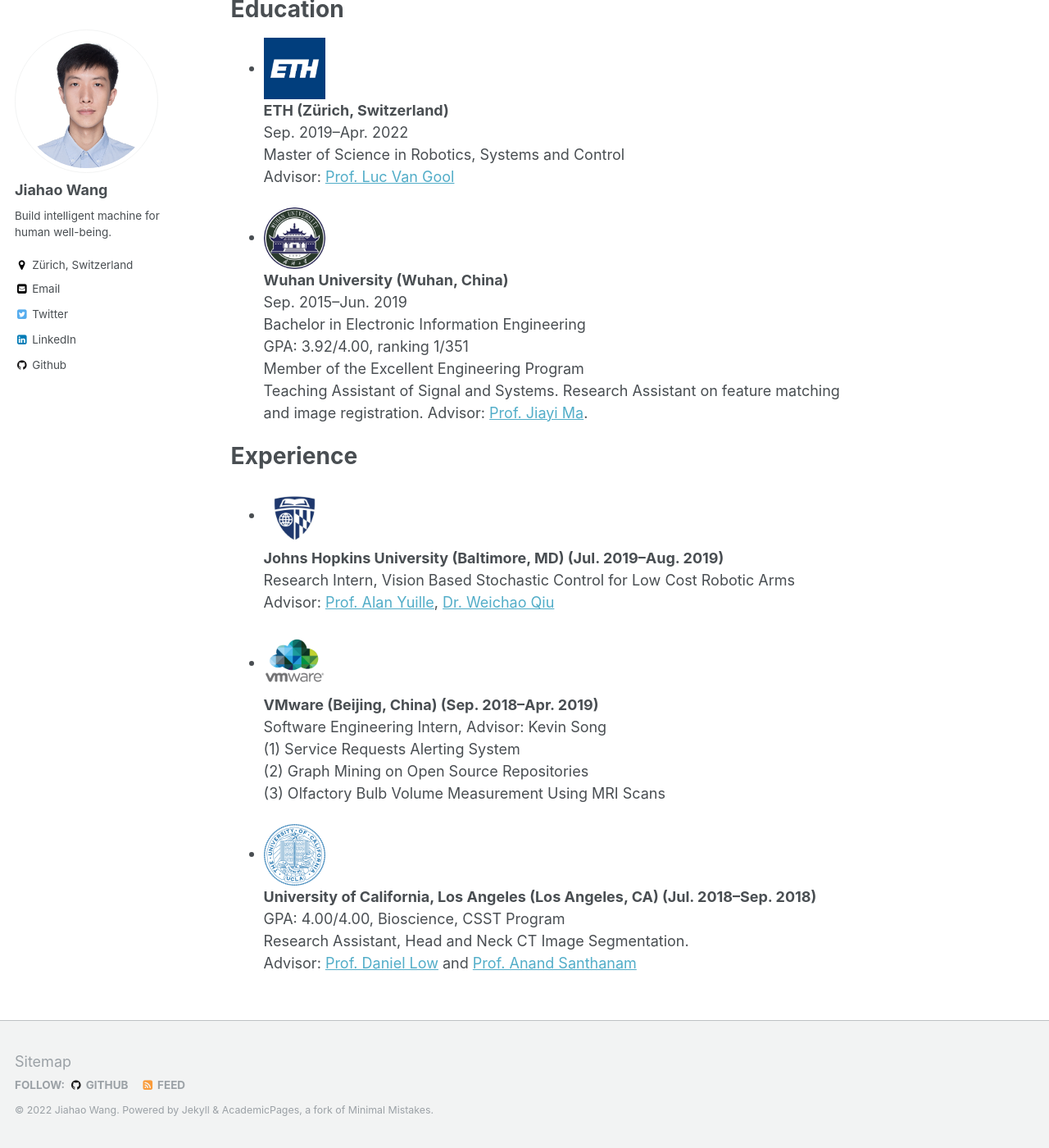
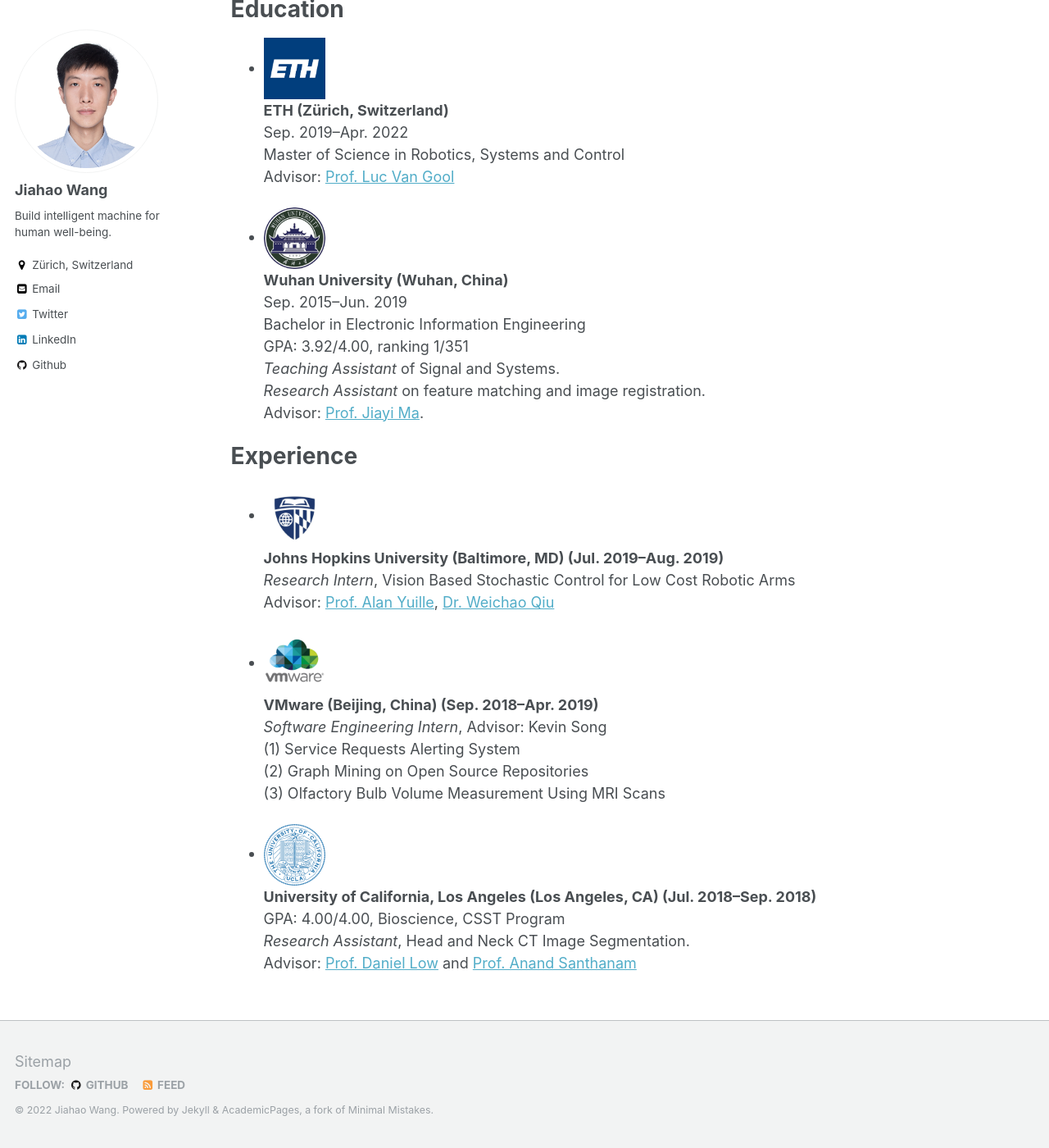
Before and after one commit to JiahaoPlus/JiahaoPlus.github.io, a Jekyll site: the page built from _pages/about.md, in a window 1280 px wide and 1400 px high, scrolled down 815 px. Shown: the whole window at 82% size. Built offline with Jekyll 4.4.1, drawn with Linux system fonts in a browser that asks for light colours.

Commit message:
fix typo

```diff
--- a/_pages/about.md
+++ b/_pages/about.md
@@ -38,20 +38,19 @@ Advisor: [Prof. Luc Van Gool](https://scholar.google.com/citations?hl=zh-CN&user
 Sep. 2015--Jun. 2019<br>
 Bachelor in Electronic Information Engineering<br>
 GPA: 3.92/4.00, ranking 1/351 <br>
-Member of the Excellent Engineering Program<br>
-Teaching Assistant of Signal and Systems.
-Research Assistant on feature matching and image registration.
-Advisor: [Prof. Jiayi Ma](https://sites.google.com/site/jiayima2013/).
+<i>Teaching Assistant</i> of Signal and Systems. <br>
+<i>Research Assistant</i> on feature matching and image registration. <br>
+Advisor: [Prof. Jiayi Ma](https://sites.google.com/site/jiayima2013/). <br>
 
 # Experience
 * <img width="75" height="75" src="https://jiahaoplus.github.io/images/jhu_400x400.jpg"/> <br>
 <b>Johns Hopkins University (Baltimore, MD) (Jul. 2019--Aug. 2019) </b> <br>
-Research Intern, Vision Based Stochastic Control for Low Cost Robotic Arms <br>
+<i>Research Intern</i>, Vision Based Stochastic Control for Low Cost Robotic Arms <br>
 Advisor: [Prof. Alan Yuille](www.cs.jhu.edu/~ayuille/), [Dr. Weichao Qiu](https://weichaoqiu.com/) <br>
 
 * <img width="75" height="75" src="https://jiahaoplus.github.io/images/vmware.png"/> <br>
 <b>VMware (Beijing, China) (Sep. 2018--Apr. 2019)</b> <br>
-Software Engineering Intern, Advisor: Kevin Song <br>
+<i>Software Engineering Intern</i>, Advisor: Kevin Song <br>
 (1) Service Requests Alerting System<br>
 (2) Graph Mining on Open Source Repositories <br>
 (3) Olfactory Bulb Volume Measurement Using MRI Scans<br>
@@ -59,5 +58,5 @@ Software Engineering Intern, Advisor: Kevin Song <br>
 * <img width="75" height="75" src="https://jiahaoplus.github.io/images/UCLA3.png"/> <br>
 <b>University of California, Los Angeles (Los Angeles, CA) (Jul. 2018--Sep. 2018) </b> <br>
 GPA: 4.00/4.00, Bioscience, CSST Program<br>
-Research Assistant, Head and Neck CT Image Segmentation.<br>
+<i>Research Assistant</i>, Head and Neck CT Image Segmentation.<br>
 Advisor: [Prof. Daniel Low](https://bioscience.ucla.edu/faculty/daniel-low) and [Prof. Anand Santhanam](https://bioscience.ucla.edu/faculty/anand-p-santhanam)<br>
```
Also changed, not shown: _pages/activities.md (+1 -1 lines).
